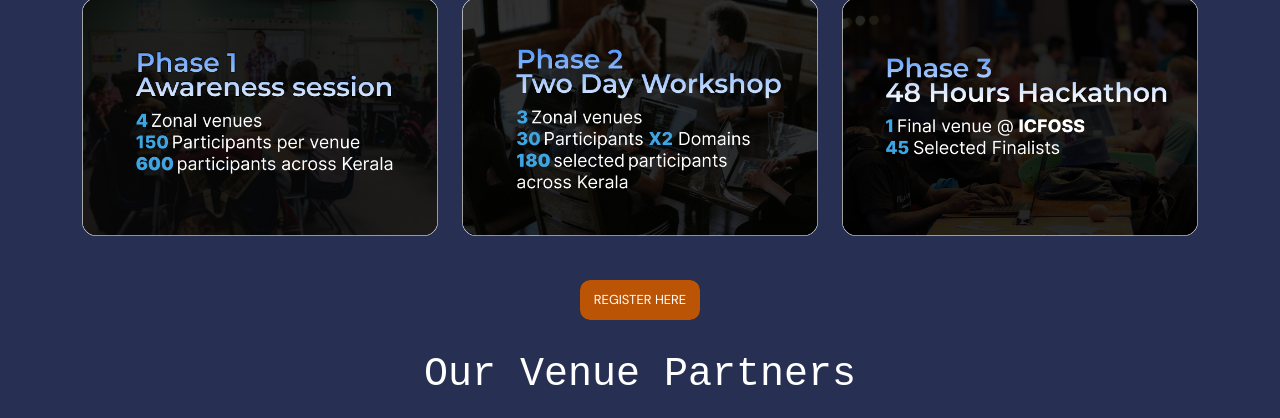
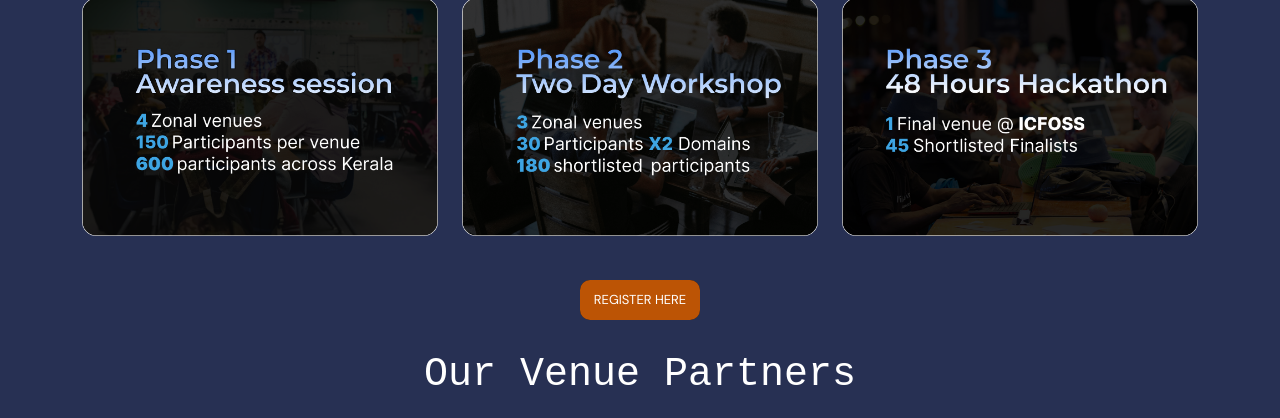
Before and after one commit to arunvk007/FOSS-TechVenture-Latest, a plain HTML site: page index.html in a window 1280 px wide. Shown: the part 738-1156 px from the top of the page. Drawn offline with Linux system fonts and the light colour scheme.

Commit message:
second commit

```diff
--- a/index.html
+++ b/index.html
@@ -100,21 +100,21 @@
 
                         <div class="col-lg-4 col-md-6 col-12">
                             <div class="highlight-thumb">
-                                <img src="images/phase 1 card(1).png" class="highlight-image img-fluid" alt="">
+                                <img src="images/phase 1 card(2).png" class="highlight-image img-fluid" alt="">
 
                             </div>
                         </div>
 
                         <div class="col-lg-4 col-md-6 col-12">
                             <div class="highlight-thumb">
-                                <img src="images/phase 2 card(1).png" class="highlight-image img-fluid" alt="">
+                                <img src="images/phase 2 card(2).png" class="highlight-image img-fluid" alt="">
 
                             </div>
                         </div>
 
                         <div class="col-lg-4 col-md-6 col-12">
                             <div class="highlight-thumb">
-                                <img src="images/phase 3 card(1).png" class="highlight-image img-fluid" alt="">
+                                <img src="images/phase 3 card(2).png" class="highlight-image img-fluid" alt="">
 
                             </div>
                         </div>
```
Also changed, not shown: images/phase 1 card(1).png (deleted), images/phase 1 card(2).png (added), images/phase 2 card(1).png (deleted), images/phase 2 card(2).png (added), images/phase 3 card(1).png (deleted), images/phase 3 card(2).png (added).
